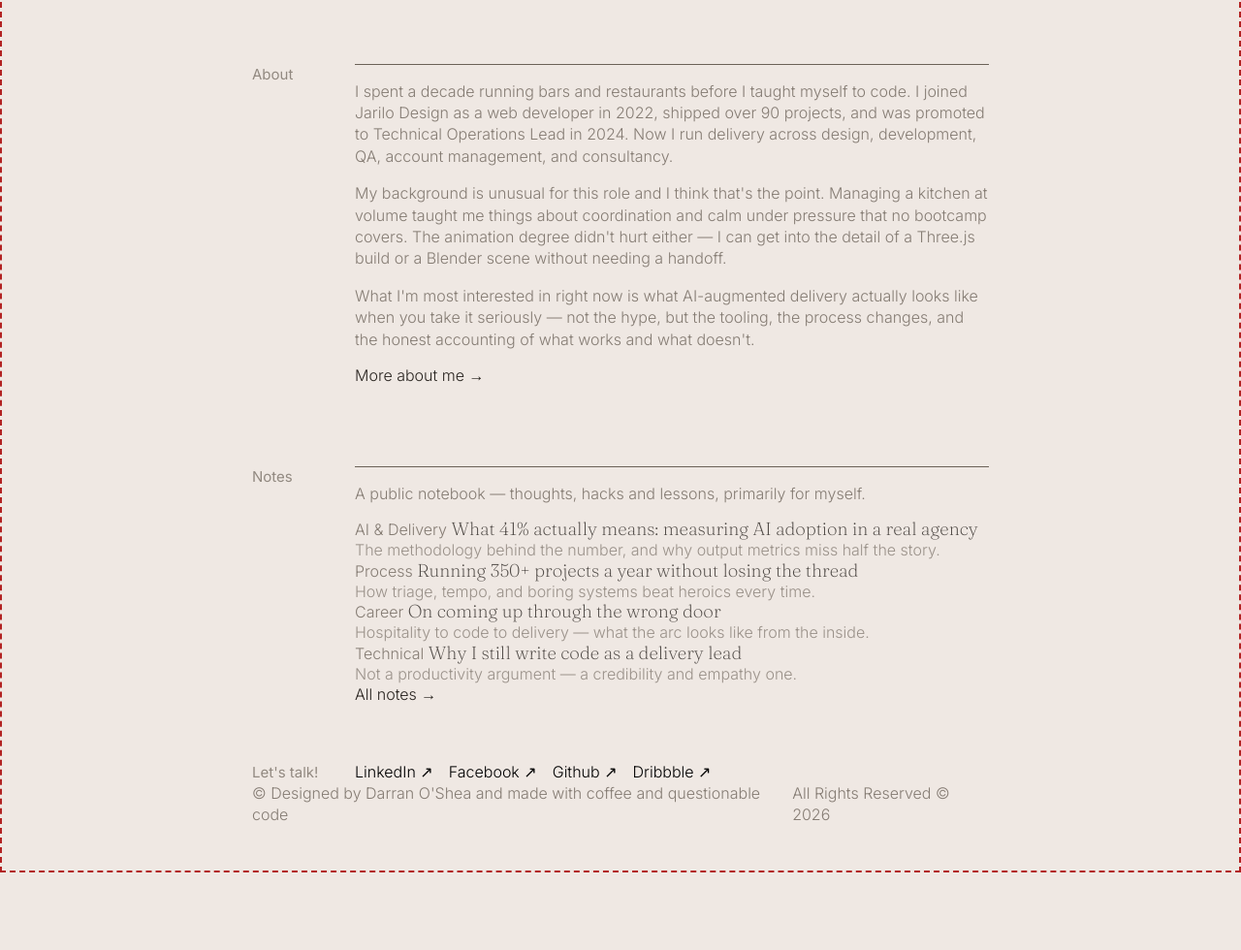
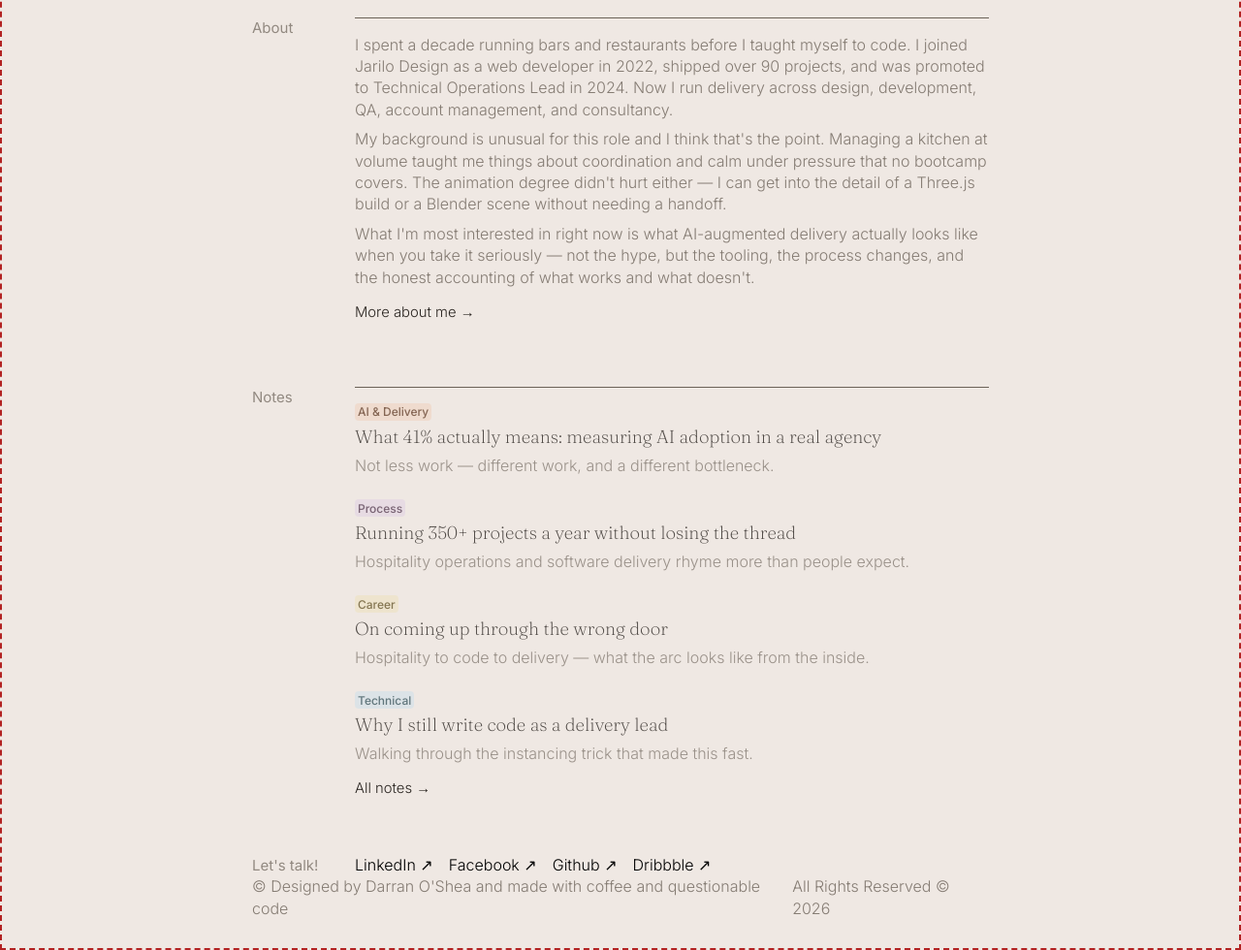
Before and after one commit to DarranOS/personal-astro, an Astro site: page / in a window 1280 px wide. Shown: the part 800-1780 px from the top of the page at 97% size. Before the commit the page ends 1700 px from the top, so only its background shows below. Built offline with nearby package versions, Linux system fonts and the light colour scheme; Astro itself is replaced by a stand-in of ours.

Commit message:
Additional tweaks

```diff
--- a/src/pages/index.astro
+++ b/src/pages/index.astro
@@ -45,7 +45,7 @@ import Me from "../components/Me.astro";
   </section>
 
   <section>
-    <div class="section-grid work">
+    <div class="section-grid work tags">
       <h2>Selected Work</h2>
 
       <div class="section-right">
@@ -109,7 +109,7 @@ import Me from "../components/Me.astro";
     <div class="section-grid">
       <h2>About</h2>
 
-      <div class="section-right">
+      <div class="section-right paragraphs">
         <p>
           I spent a decade running bars and restaurants before I taught myself
           to code. I joined Jarilo Design as a web developer in 2022, shipped
@@ -130,12 +130,12 @@ import Me from "../components/Me.astro";
           tooling, the process changes, and the honest accounting of what works
           and what doesn't.
         </p>
-        <a href="/about">More about me →</a>
+        <a href="/about" class="section-link">More about me →</a>
       </div>
     </div>
   </section>
 
-  <section>
+  <!-- <section>
     <div class="section-grid notes">
       <h2>Notes</h2>
 
@@ -144,25 +144,82 @@ import Me from "../components/Me.astro";
           A public notebook — thoughts, hacks and lessons, primarily for myself.
         </p>
         <ul>
+          <li class="stretched-link">
+            <article>
+              <div class="row">
+                <span class="sage">AI & Delivery</span>
+                <h3>
+                  <a href="/notes/ai-adoption-rollout"
+                    >What 41% actually means: measuring AI adoption in a real
+                    agency</a
+                  >
+                </h3>
+              </div>
+              <p>
+                The methodology behind the number, and why output metrics miss
+                half the story.
+              </p>
+            </article>
+          </li>
+          <li class="stretched-link">
+            <article>
+              <div class="row">
+                <span class="dustyblue">Product</span>
+                <h3>
+                  <a href="/notes/ai-adoption-rollout"
+                    >Internal Project Management Tool</a
+                  >
+                </h3>
+              </div>
+              <p>
+                How triage, tempo, and boring systems beat heroics every time.
+              </p>
+            </article>
+          </li>
+
+          <li class="stretched-link">
+            <article>
+              <div class="row">
+                <span class="rosewood">Technical</span>
+                <h3>
+                  <a href="/notes/ai-adoption-rollout"
+                    >Three.js Interactive Experience</a
+                  >
+                </h3>
+              </div>
+              <p>
+                Not a productivity argument — a credibility and empathy one.
+              </p>
+            </article>
+          </li>
+        </ul>
+      </div>
+    </div>
+  </section> -->
+
+  <section>
+    <div class="section-grid notes tags">
+      <h2>Notes</h2>
+
+      <div class="section-right">
+        <ul>
           <li>
-            <span>AI & Delivery</span>
+            <span class="clay">AI & Delivery</span>
             <h3>
               What 41% actually means: measuring AI adoption in a real agency
             </h3>
+            <p>Not less work — different work, and a different bottleneck.</p>
+          </li>
+          <li>
+            <span class="mauve">Process</span>
+            <h3>Running 350+ projects a year without losing the thread</h3>
             <p>
-              The methodology behind the number, and why output metrics miss
-              half the story.
+              Hospitality operations and software delivery rhyme more than
+              people expect.
             </p>
           </li>
           <li>
-            <span>Process</span>
-            <h3>Running 350+ projects a year without losing the thread</h3>
-            <p>
-              How triage, tempo, and boring systems beat heroics every time.
-            </p>
-          </li>
-          <li>
-            <span>Career</span>
+            <span class="sand">Career</span>
             <h3>On coming up through the wrong door</h3>
             <p>
               Hospitality to code to delivery — what the arc looks like from the
@@ -170,12 +227,12 @@ import Me from "../components/Me.astro";
             </p>
           </li>
           <li>
-            <span>Technical</span>
+            <span class="dustyblue">Technical</span>
             <h3>Why I still write code as a delivery lead</h3>
-            <p>Not a productivity argument — a credibility and empathy one.</p>
+            <p>Walking through the instancing trick that made this fast.</p>
           </li>
         </ul>
-        <a href="/notes">All notes →</a>
+        <a href="/notes" class="section-link">All notes →</a>
       </div>
     </div>
   </section>
@@ -218,7 +275,7 @@ import Me from "../components/Me.astro";
 </Main>
 
 <style>
-  .work ul {
+  .tags ul {
     /* background: aqua; */
     display: flex;
     flex-direction: column;
--- a/src/styles/global.css
+++ b/src/styles/global.css
@@ -4,55 +4,6 @@
 
 p {
   margin-block: 0;
-}
-
-/* @import url("https://fonts.googleapis.com/css2?family=Rubik:ital,wght@0,400;0,500;0,600;1,300&display=swap"); */
-
-/* @font-face {
-  font-family: "BasementGrotesque";
-  src:
-    local("Fraunces"),
-    url(./fonts/Fraunces-VariableFont_SOFT,WONK,opsz,wght.ttf)
-      format("truetype");
-}
-@font-face {
-  font-family: "Inter";
-  src:
-    local("Inter"),
-    url(./fonts/Inter-VariableFont_slnt,wght.ttf) format("truetype");
-} */
-
-/* <style>
-@import url('https://fonts.googleapis.com/css2?family=Fraunces:ital,opsz,wght@0,9..144,100..900;1,9..144,100..900&family=Inter:ital,opsz,wght@0,14..32,100..900;1,14..32,100..900&display=swap');
-</style>
-Inter: CSS class for a variable style
-
-// <weight>: Use a value from 100 to 900
-// <uniquifier>: Use a unique and descriptive class name
-
-.inter-<uniquifier> {
-  font-family: "Inter", sans-serif;
-  font-optical-sizing: auto;
-  font-weight: <weight>;
-  font-style: normal;
-}
-Fraunces: CSS class for a variable style
-
-// <weight>: Use a value from 100 to 900
-// <uniquifier>: Use a unique and descriptive class name
-
-.fraunces-<uniquifier> {
-  font-family: "Fraunces", serif;
-  font-optical-sizing: auto;
-  font-weight: <weight>;
-  font-style: normal;
-  font-variation-settings:
-    "SOFT" 0,
-    "WONK" 0;
-} */
-
-:root {
-  --gutter: max(30px, 15rem);
 }
 
 html,
@@ -174,12 +125,7 @@ li {
 }
 
 p {
-  margin-block: 0 var(--space-4);
   line-height: 1.4;
-}
-
-p:last-child {
-  margin-block-end: 0;
 }
 
 li {
@@ -195,13 +141,15 @@ li {
   container-name: hero;
 }
 .paragraphs {
-  & p {
-    margin-block: 0;
+  p + p {
+    margin-top: var(--space-2);
+  }
+}
 
-    + p {
-      margin-top: var(--space-2);
-    }
-  }
+.section-link {
+  margin-top: var(--space-4);
+  display: block;
+  /* background-color: lime; */
 }
 
 h1::selection,
@@ -269,13 +217,18 @@ footer {
     max-width: 90ch;
     /* background: lime; */
   }
+
+  .section-link {
+    font-size: var(--font-size-sm);
+  }
 }
 
-section:not(:last-child) {
-  margin-bottom: 5vw;
-}
+/* section:not(:last-child) {
+  margin-bottom: min(5vw, 10px);
+  background: cyan;
+} */
 section:not(:first-child) {
-  margin-top: 5vw;
+  margin-top: min(5vw, var(--space-12));
 }
 
 .sage {
@@ -290,13 +243,27 @@ section:not(:first-child) {
   color: var(--color-rosewood-text);
   background-color: var(--color-rosewood-bg);
 }
+.clay {
+  color: var(--color-clay-text);
+  background-color: var(--color-clay-bg);
+}
+.mauve {
+  color: var(--color-mauve-text);
+  background-color: var(--color-mauve-bg);
+}
+.sand {
+  color: var(--color-sand-text);
+  background-color: var(--color-sand-bg);
+}
 .stretched-link {
   position: relative;
 }
-.stretched-link a::after {
+.stretched-link a::before {
   content: "";
   position: absolute;
   inset: 0;
+  opacity: 1;
+  z-index: 9999;
 }
 
 /*
--- a/src/styles/tokens.css
+++ b/src/styles/tokens.css
@@ -32,7 +32,7 @@
   --font-display: "Fraunces Variable", "Fraunces", Georgia, serif;
   --font-body: "Inter", system-ui, -apple-system, sans-serif;
 
-  --font-size-sm: 0.875rem;
+  --font-size-sm: 0.925rem;
   --font-size-base: 1rem;
   --font-size-lg: 1.25rem;
   --font-size-xl: 1.75rem;
@@ -41,6 +41,8 @@
 
   --line-height-tight: 1.15;
   --line-height-body: 1.6;
+
+  --gutter: max(30px, 15rem);
 
   /* ---- Spacing scale (4px base) ---- */
   --space-1: 0.25rem;
```
